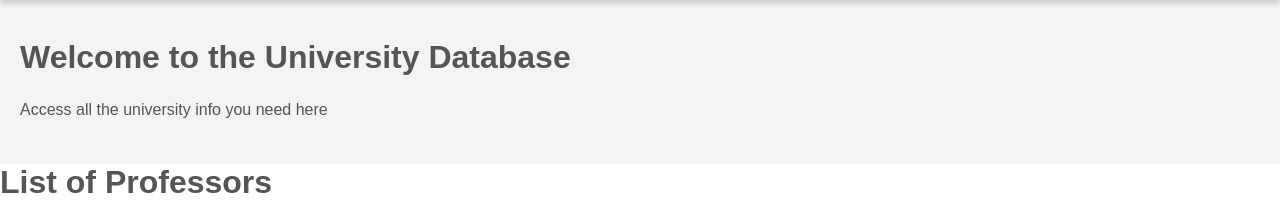
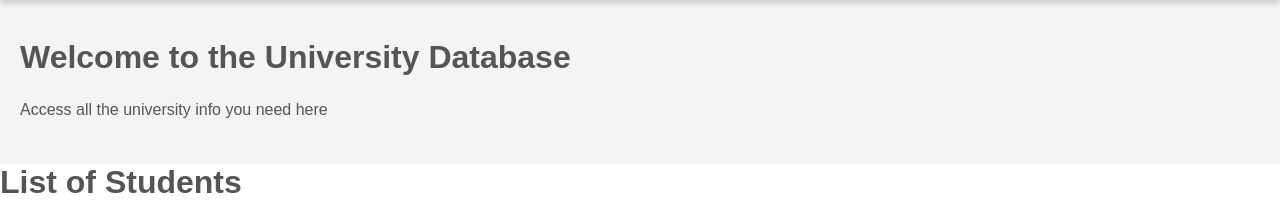
Before and after one commit to IAkubu/homepage, a PHP site: page /student.php in a window 1280 px wide. Shown: the part 71-290 px from the top of the page. Run offline with PHP 8.4, Linux system fonts and the light colour scheme; data that the repository does not hold is empty.

Commit message:
Update student.php
typo

```diff
--- a/student.php
+++ b/student.php
@@ -19,7 +19,7 @@
         <?php include "includes/nav.php" ?>
         <?php include "includes/header.php" ?>
 
-        <h1>List of Professors</h1>
+        <h1>List of Students</h1>
         <br>
         <table>
                 <thread>
```
